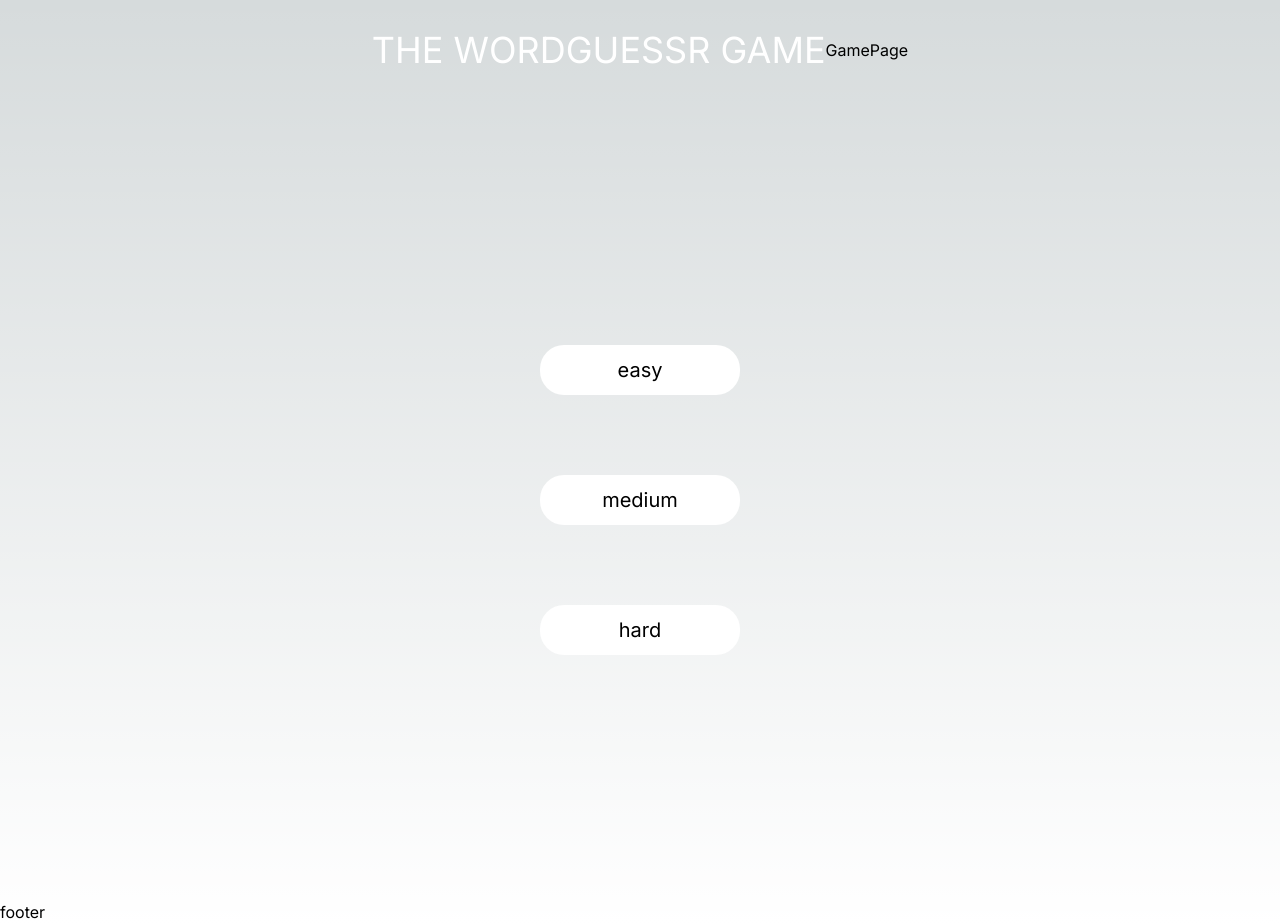
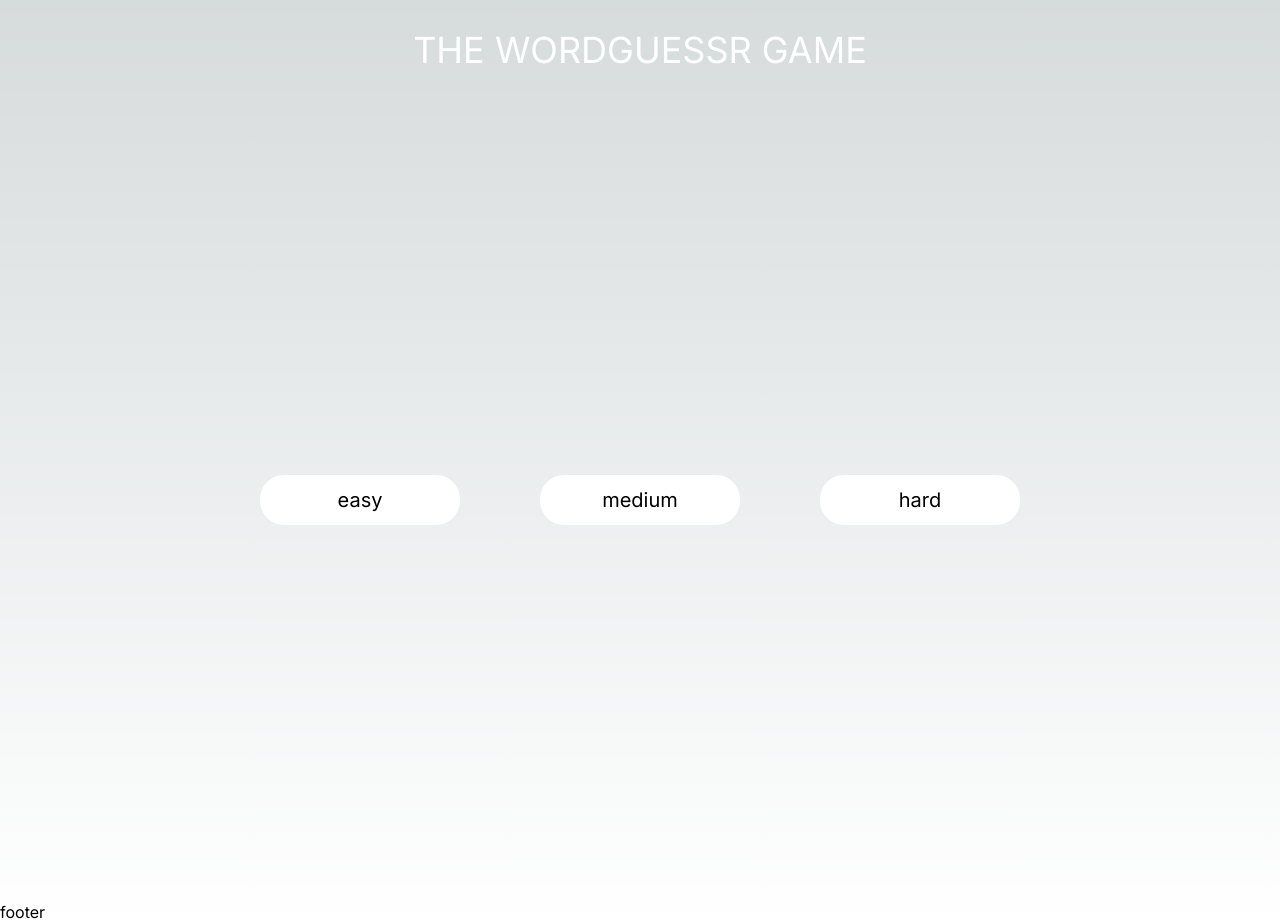
Before and after one commit to Samcoops/game-guess-word, a Next.js app: page / in a window 1280 px wide. Built offline with nearby package versions, Linux system fonts and the light colour scheme.

Commit message:
+responsive fix

```diff
--- a/src/app/page.tsx
+++ b/src/app/page.tsx
@@ -3,7 +3,7 @@ import Image from "next/image";
 
 export default function Home() {
   return (
-    <main className="h-screen w-full flex flex-col justify-center items-center">
+    <main className="h-screen w-full flex lg:flex-row flex-col justify-center items-center">
         <Button text="easy"/>
         <Button text="medium"/>
         <Button text="hard"/>
--- a/src/components/Button.tsx
+++ b/src/components/Button.tsx
@@ -6,7 +6,7 @@ import React from 'react'
 export default function Button({text}: {text: tGameLevel}) {
   return (
     <div>
-        <Link href={'/game'} className='flex justify-center items-center w-[200px] h-[50px] text-black bg-white rounded-3xl text-xl my-10'>
+        <Link href={'/game'} className='flex justify-center items-center w-[200px] h-[50px] text-black bg-white rounded-3xl text-xl mx-10 my-20'>
             <span>{text}</span>
         </Link>
     </div>
--- a/src/components/header/Navbar.tsx
+++ b/src/components/header/Navbar.tsx
@@ -5,7 +5,6 @@ export default function Navbar() {
   return (
     <div className='w-full h-[100px] flex justify-center items-center'>
       <div className='text-4xl text-white'>THE WORDGUESSR GAME</div>
-      <Link href={'/game'}>GamePage</Link>
     </div>
   )
 }
```
